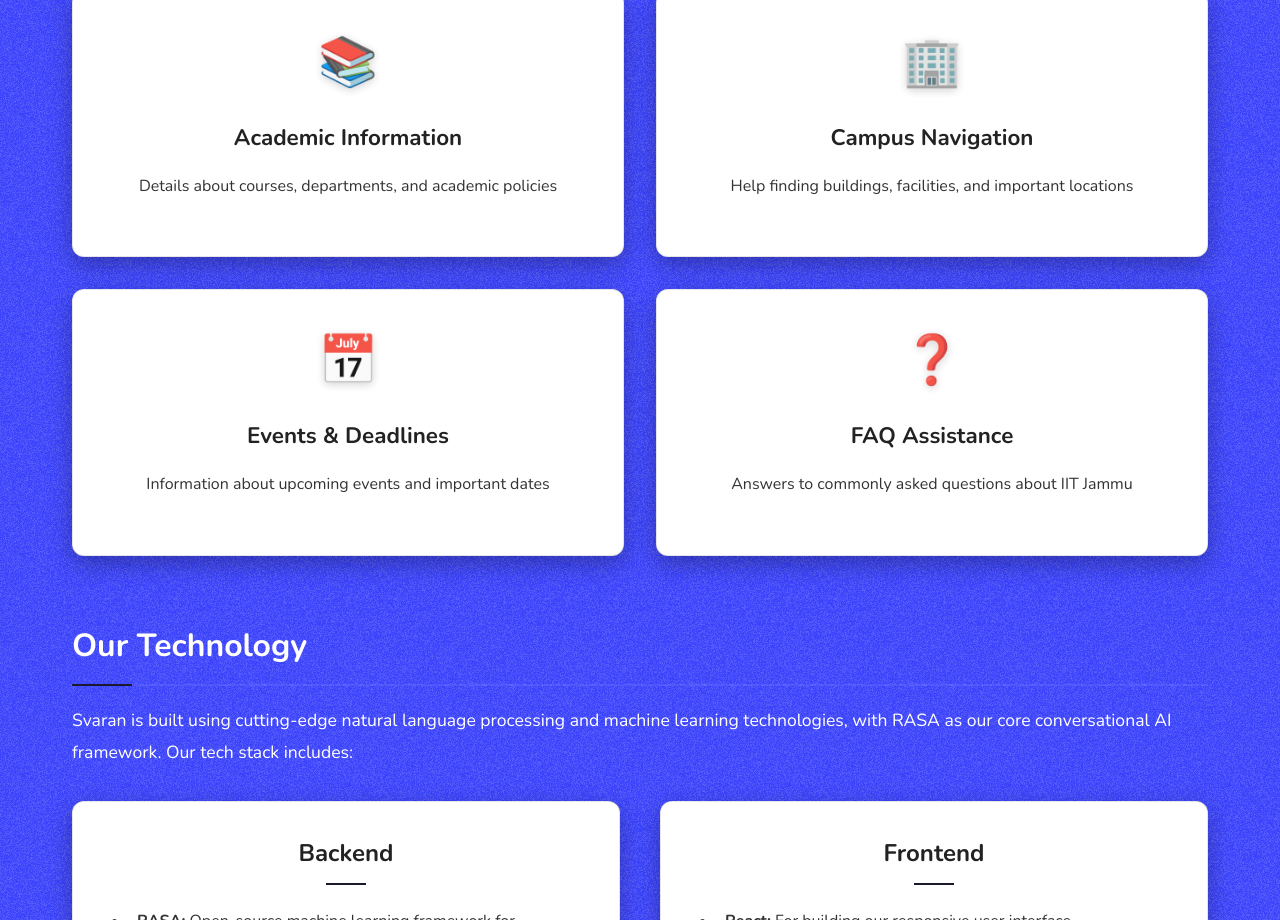
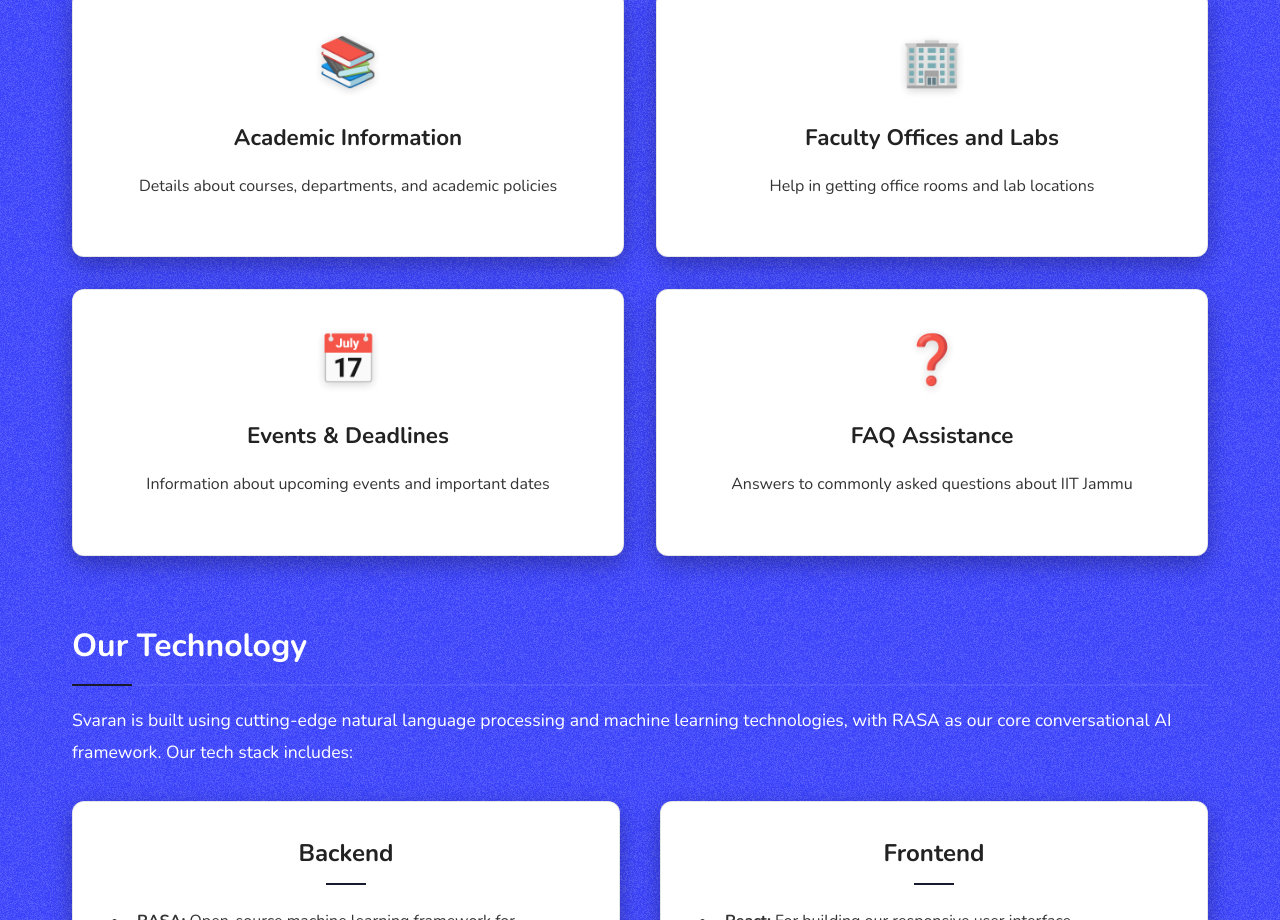
Before and after one commit to SvaranChatbot/Svaran-Chatbot, a React (Vite) app in the folder frontend/: page /about in a window 1280 px wide. Shown: the part 1200-2120 px from the top of the page. Built offline with nearby package versions, Linux system fonts and the light colour scheme; a web font is replaced by a local one.

Commit message:
update campus navigation to offices and lab

```diff
--- a/frontend/src/pages/About.tsx
+++ b/frontend/src/pages/About.tsx
@@ -44,9 +44,10 @@ function About() {
             </div>
             <div className="feature-card">
               <div className="feature-icon">🏢</div>
-              <h3>Campus Navigation</h3>
-              <p>Help finding buildings, facilities, and important locations</p>
+              <h3>Faculty Offices and Labs</h3>
+              <p>Help in getting office rooms and lab locations</p>
             </div>
+
             <div className="feature-card">
               <div className="feature-icon">📅</div>
               <h3>Events & Deadlines</h3>
```
